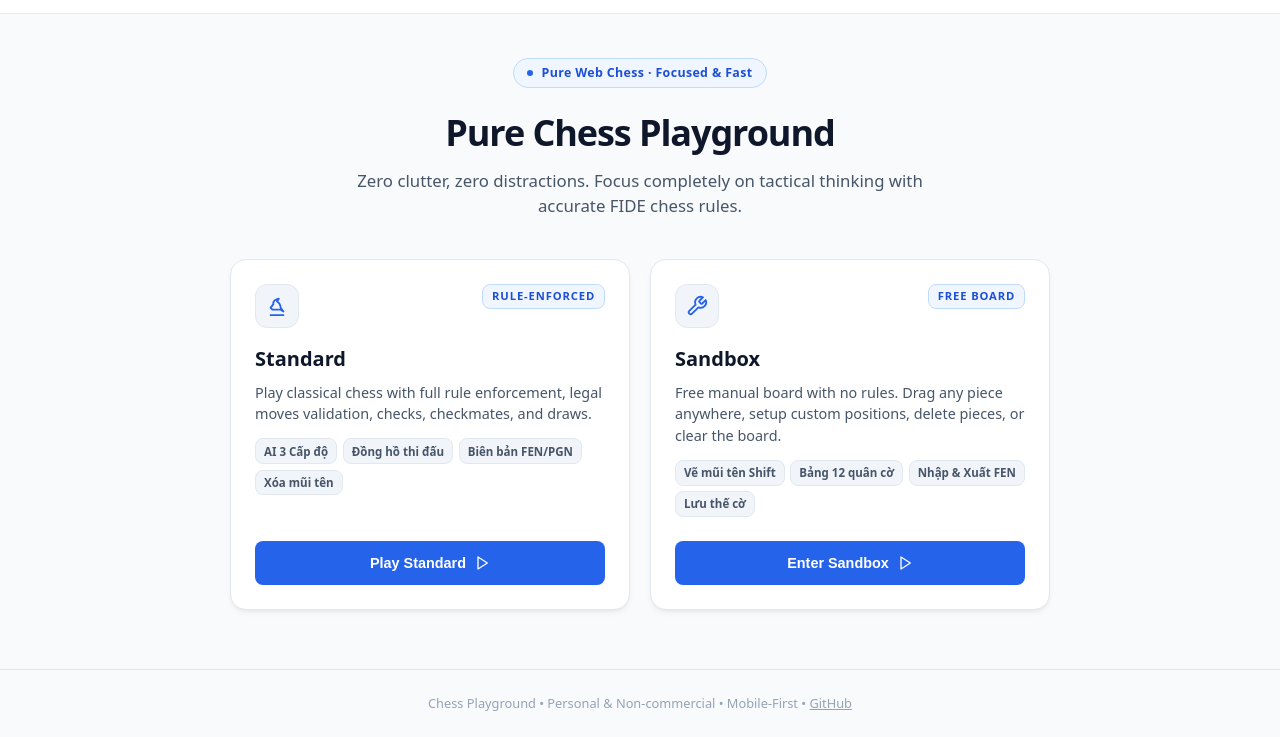
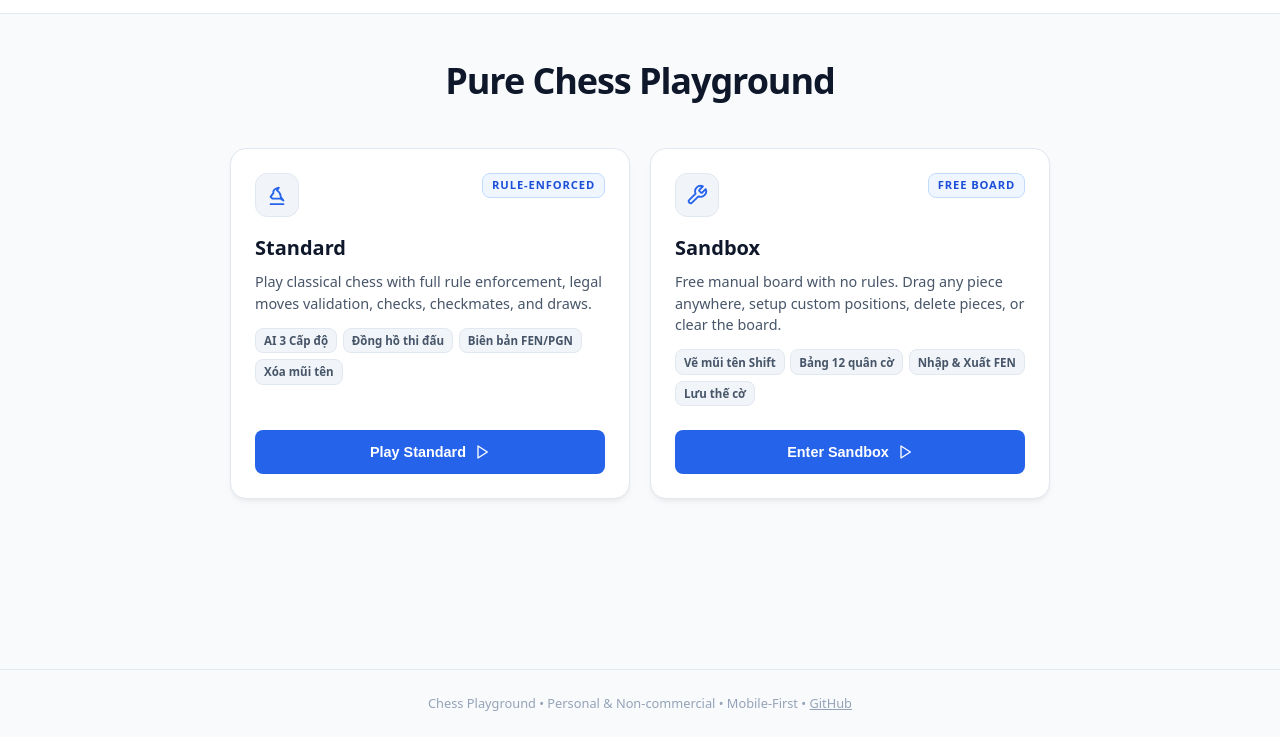
Before and after one commit to gimmethejeremie/chess, a website built with Vite: page index.html in a window 1280 px wide. Shown: the part 63-800 px from the top of the page. Built offline with nearby package versions, Linux system fonts and the light colour scheme.

Commit message:
refactor: remove hero badge and subtitle text

```diff
--- a/src/main.js
+++ b/src/main.js
@@ -146,14 +146,8 @@ function updateHeaderControls(soundTitle, langLabel, themeLabel) {
  * Update home screen text labels in-place on language change
  */
 function updateHomeScreenText() {
-  const heroBadge = document.querySelector('.hero-badge span:last-child');
-  if (heroBadge) heroBadge.textContent = i18n.t('app.heroBadge');
-
   const heroTitle = document.querySelector('.hero-title');
   if (heroTitle) heroTitle.textContent = i18n.t('app.heroHeadline');
-
-  const heroSubtitle = document.querySelector('.hero-subtitle');
-  if (heroSubtitle) heroSubtitle.textContent = i18n.t('app.heroSub');
 
   // Update mode cards
   const cardStandard = document.querySelector('[data-mode="standard"]');
@@ -187,12 +181,7 @@ function updateHomeScreenText() {
 function renderHomeScreen() {
   return `
     <section class="hero-section">
-      <div class="hero-badge">
-        <span class="badge-dot"></span>
-        <span>${i18n.t('app.heroBadge')}</span>
-      </div>
       <h2 class="hero-title">${i18n.t('app.heroHeadline')}</h2>
-      <p class="hero-subtitle">${i18n.t('app.heroSub')}</p>
     </section>
 
     <!-- 2 Primary Modes Navigation Grid -->
--- a/src/style.css
+++ b/src/style.css
@@ -172,44 +172,15 @@ body {
 .hero-section {
   text-align: center;
   margin-bottom: 2rem;
-  padding: 1.25rem 0 0.5rem 0;
-}
-
-.hero-badge {
-  display: inline-flex;
-  align-items: center;
-  gap: 0.5rem;
-  padding: 0.28rem 0.85rem;
-  font-size: 0.775rem;
-  font-weight: 600;
-  letter-spacing: 0.03em;
-  border-radius: 9999px;
-  background-color: var(--badge-bg);
-  color: var(--badge-text);
-  border: 1px solid var(--badge-border);
-  margin-bottom: 1.15rem;
-}
-
-.hero-badge .badge-dot {
-  width: 6px;
-  height: 6px;
-  border-radius: 50%;
-  background-color: var(--accent-color);
+  padding: 1rem 0 0.5rem 0;
 }
 
 .hero-title {
   font-size: 1.75rem;
   font-weight: 800;
   letter-spacing: -0.03em;
-  margin-bottom: 0.5rem;
+  margin-bottom: 0;
   color: var(--text-primary);
-}
-
-.hero-subtitle {
-  font-size: 0.95rem;
-  color: var(--text-secondary);
-  max-width: 580px;
-  margin: 0 auto;
 }
 
 /* Cards Grid */
@@ -224,9 +195,6 @@ body {
 @media (min-width: 640px) {
   .hero-title {
     font-size: 2.25rem;
-  }
-  .hero-subtitle {
-    font-size: 1.05rem;
   }
   .modes-grid {
     grid-template-columns: repeat(2, 1fr);
```
